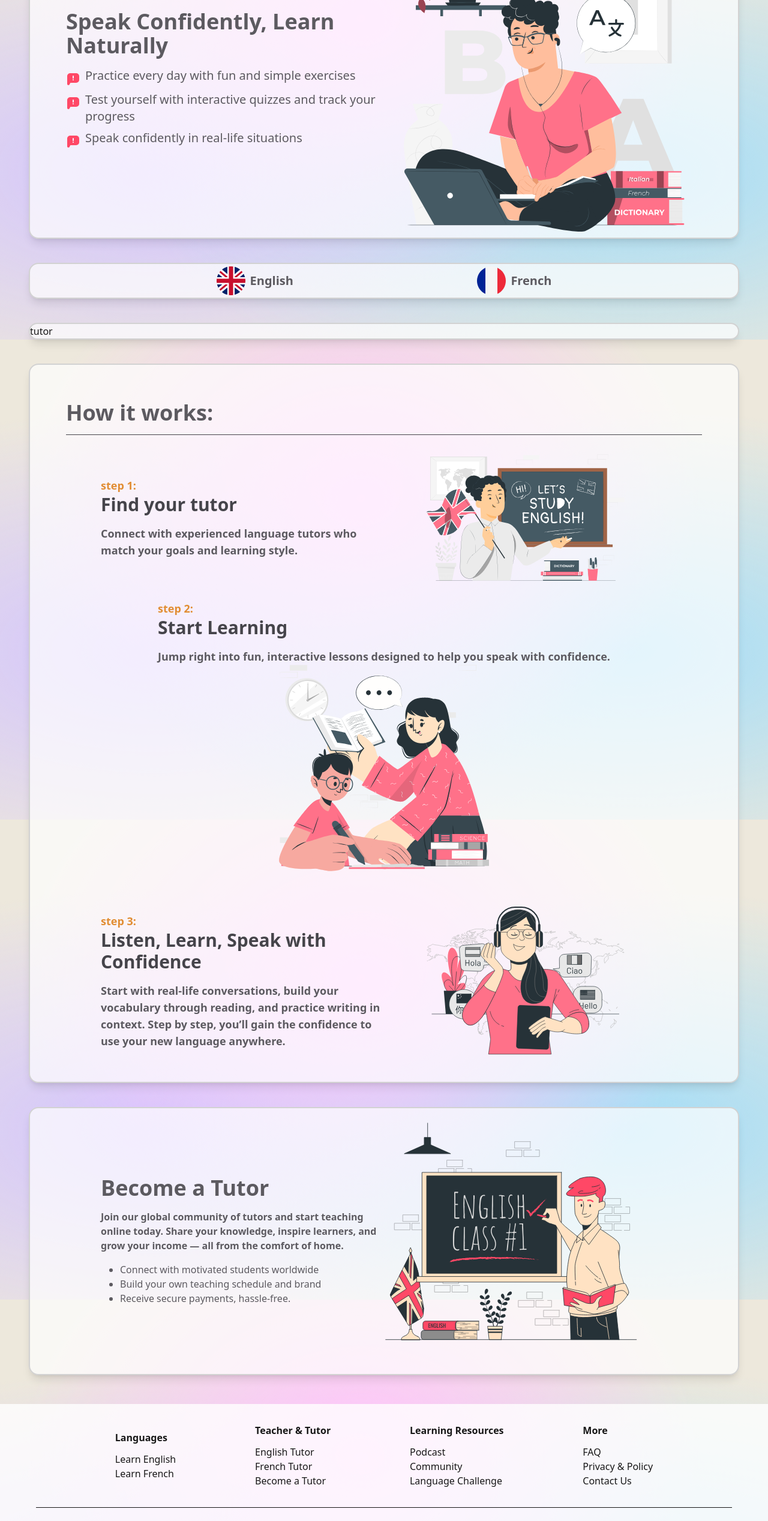
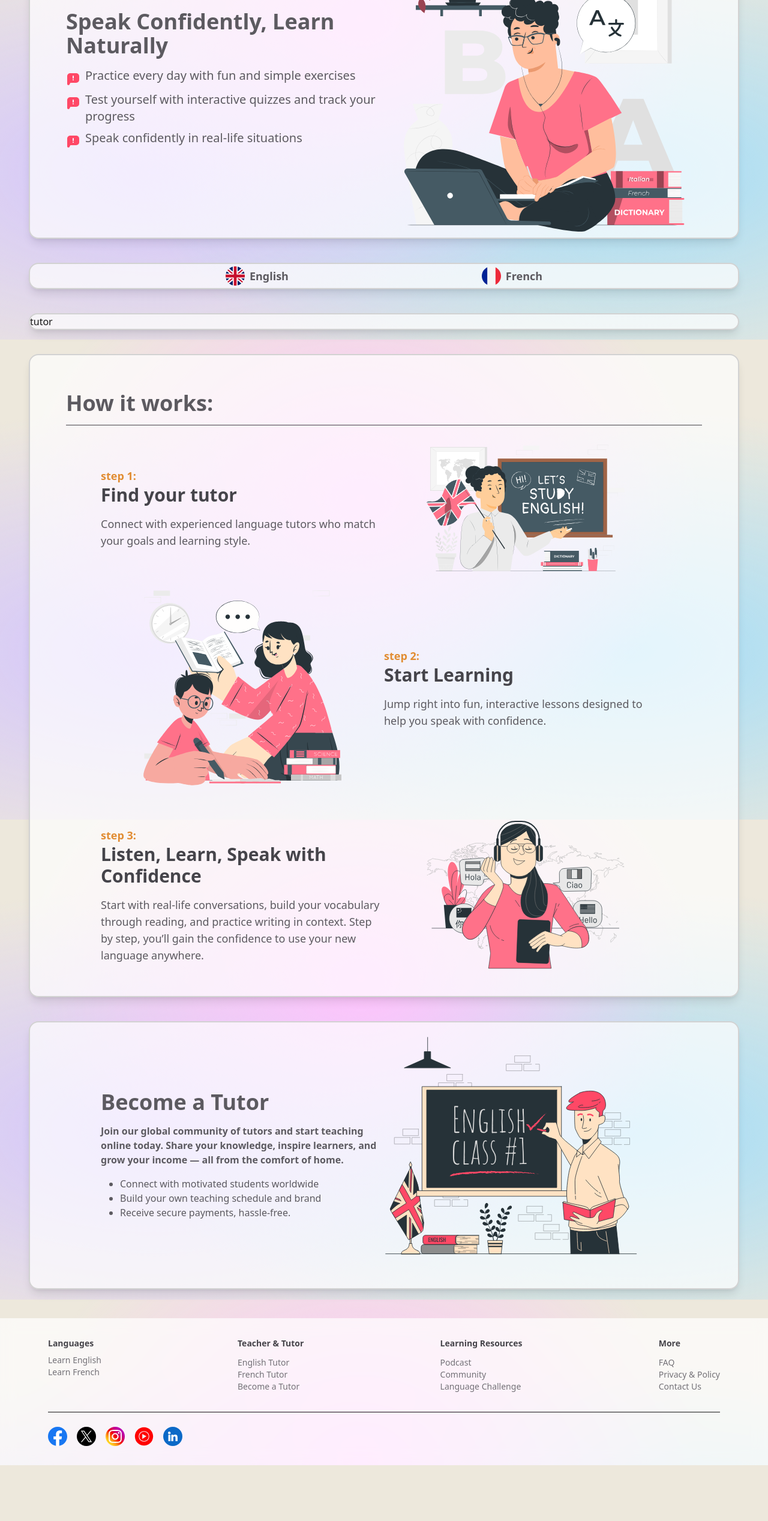
Before and after one commit to erfan2220/learningEnglish-Front, a Next.js app in the folder learning/: page / in a window 1280 px wide. Shown: the part 234-2769 px from the top of the page at 60% size. After the commit the page ends 2676 px from the top, so only its background shows below. Built offline with nearby package versions, Linux system fonts and the light colour scheme.

Commit message:
fix: updated footer layout and fixed "How it works" section on homepage
- Adjusted footer font sizes
- Reordered footer elements for improved structure
- Fixed misalignment of images and texts in the "How it works" section on homepage

```diff
--- a/learning/components/Footer/Footer.tsx
+++ b/learning/components/Footer/Footer.tsx
@@ -5,12 +5,12 @@ import { socialMediaIcons } from "@/constant/socialMediaIcons";
 
 const Footer = () => {
   return (
-    <div className="bg-white/80 px-[60px] py-8">
-      <div className="flex items-center justify-evenly mb-8">
+    <div className="bg-white/70 backdrop-blur-md px-[80px] py-8">
+      <div className="flex flex-col gap-4 md:flex-row md:items-start md:justify-between mb-8 text-[#737177] text-sm">
         {/* ///////////////////////////// */}
         <div>
           <ul>
-            <li className="font-bold mb-3">Languages</li>
+            <li className="font-bold mb-2 text-[#45444A]">Languages</li>
             <li>
               <Link href={"/corses/english"}>Learn English</Link>
             </li>
@@ -24,7 +24,7 @@ const Footer = () => {
 
         <div>
           <ul>
-            <li className="font-bold mb-3">Teacher & Tutor</li>
+            <li className="font-bold mb-3 text-[#45444A]">Teacher & Tutor</li>
             <li>
               <Link href={"/corses/english"}>English Tutor</Link>
             </li>
@@ -40,7 +40,9 @@ const Footer = () => {
 
         <div>
           <ul>
-            <li className="font-bold mb-3">Learning Resources</li>
+            <li className="font-bold mb-3 text-[#45444A]">
+              Learning Resources
+            </li>
             <li>
               <Link href={"/"}>Podcast</Link>
             </li>
@@ -58,7 +60,7 @@ const Footer = () => {
         <div>
           <div>
             <ul>
-              <li className="font-bold mb-3">More</li>
+              <li className="font-bold mb-3 text-[#45444A]">More</li>
               <li>
                 <Link href={"/"}>FAQ</Link>
               </li>
@@ -77,7 +79,7 @@ const Footer = () => {
       <div className="flex gap-4 mt-6">
         {socialMediaIcons.map((icon) => (
           <div key={icon.id}>
-            <SocialMediaIcon socialIcon={icon.icon} address={"/"} />
+            <SocialMediaIcon socialIcon={icon.icon} address={icon.address} />
           </div>
         ))}
       </div>
--- a/learning/components/Header/Header.tsx
+++ b/learning/components/Header/Header.tsx
@@ -3,7 +3,7 @@ import React from "react";
 
 const Header = () => {
   return (
-    <div className="bg-white/70 flex justify-between px-8 items-center font-bold text-sm text-[#45444A] fixed top-0 right-0 left-0 ">
+    <div className="bg-white/70 flex justify-between px-8 items-center font-bold text-sm text-[#45444A] fixed top-0 right-0 left-0 backdrop-blur-md">
       <Link href={"/"}>
         <div className="h-[60px] w-11 border-2 border-black my-1.5">logo</div>
       </Link>
@@ -15,7 +15,7 @@ const Header = () => {
             <Link href={"/"}>Home Page</Link>
           </li>
           <li>
-            <Link href={"/corses"}>Corses</Link>
+            <Link href={"/courses"}>Corses</Link>
           </li>
           <li>
             <Link href={"/tutor"}>Find Tutor</Link>
--- a/learning/components/LandingPage/LandingPage.tsx
+++ b/learning/components/LandingPage/LandingPage.tsx
@@ -55,8 +55,8 @@ const LandingPage = () => {
               <Country
                 flag={ukFlag}
                 countryName={"English"}
-                width={48}
-                textSize={"20px"}
+                width={32}
+                textSize={"18px"}
               />
             </Link>
 
@@ -64,8 +64,8 @@ const LandingPage = () => {
               <Country
                 flag={frenchFlag}
                 countryName={"French"}
-                width={48}
-                textSize={"20px"}
+                width={32}
+                textSize={"18px"}
               />
             </Link>
           </div>
--- a/learning/components/TutorialStep/TutorialStep.tsx
+++ b/learning/components/TutorialStep/TutorialStep.tsx
@@ -4,7 +4,9 @@ import Image from "next/image";
 const TutorialStep = ({ stepNumber, title, detail, picture, flexRow }) => {
   return (
     <div
-      className={`flex flex-col gap-2 md:flex-${flexRow} items-center px-[10%] py-4 gap-5 md:gap-0`}
+      className={`flex flex-col ${
+        flexRow === "row" ? "md:flex-row" : "md:flex-row-reverse"
+      } items-center px-[10%] py-4 gap-5 md:gap-0`}
     >
       <div className="flex-1">
         <p className="text-[#E18D33] font-bold text-base md:text-lg">
@@ -13,9 +15,7 @@ const TutorialStep = ({ stepNumber, title, detail, picture, flexRow }) => {
         <h4 className="text-[#45444A] font-bold md:text-3xl text-2xl">
           {title}
         </h4>
-        <p className="text-[#5C5A60] text-base md:text-lg font-semibold mt-4">
-          {detail}
-        </p>
+        <p className="text-[#5C5A60] text-base md:text-lg mt-4">{detail}</p>
       </div>
 
       <div className="flex-1 flex justify-center items-center">
--- a/learning/constant/socialMediaIcons.ts
+++ b/learning/constant/socialMediaIcons.ts
@@ -10,21 +10,26 @@ export const socialMediaIcons = [
   {
     id: 1,
     icon: facebookIcon,
+    address:"/",
   },
   {
     id: 2,
     icon: XIcon,
+    address:"/",
   },
   {
     id: 3,
     icon: instagramIcon,
+    address:"/",
   },
   {
     id: 4,
     icon: youtubeIcon,
+    address:"/",
   },
   {
     id: 5,
     icon:linkdinIcon ,
+    address:"/",
   },
 ];
```
